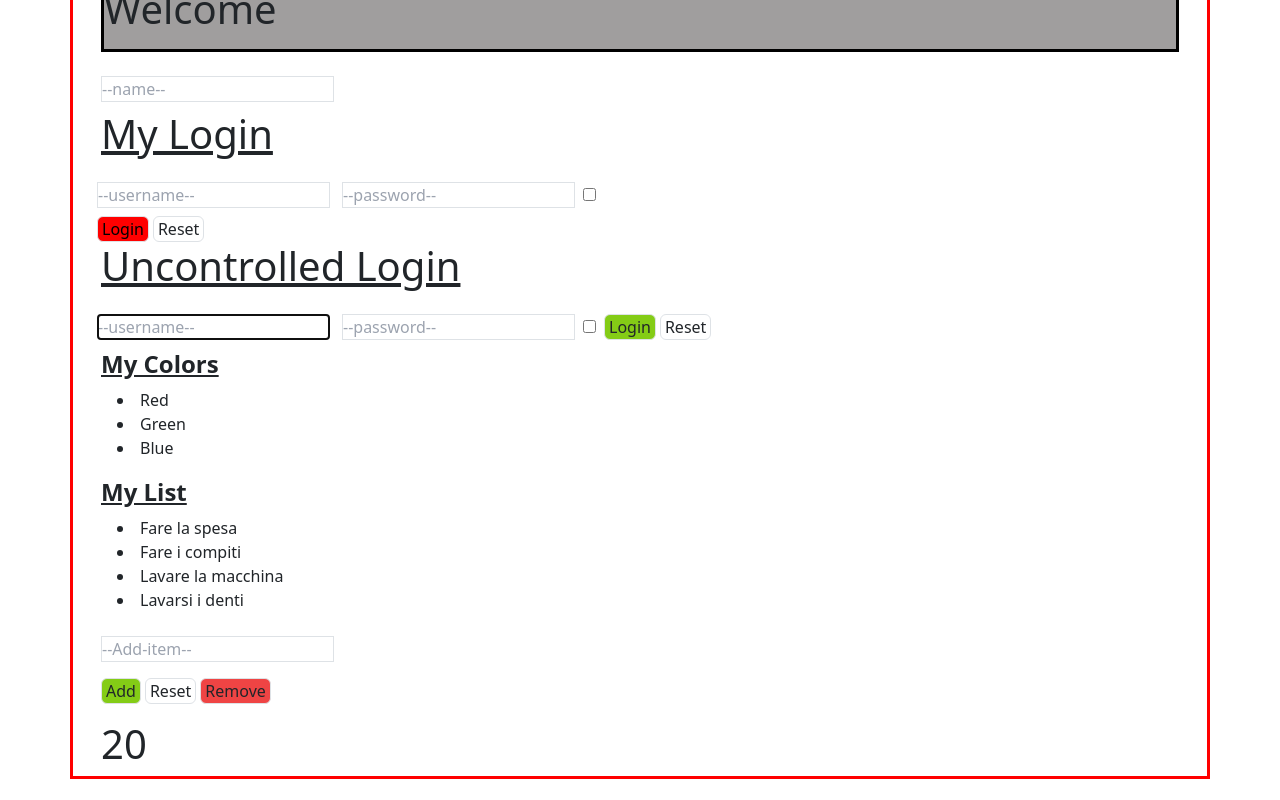
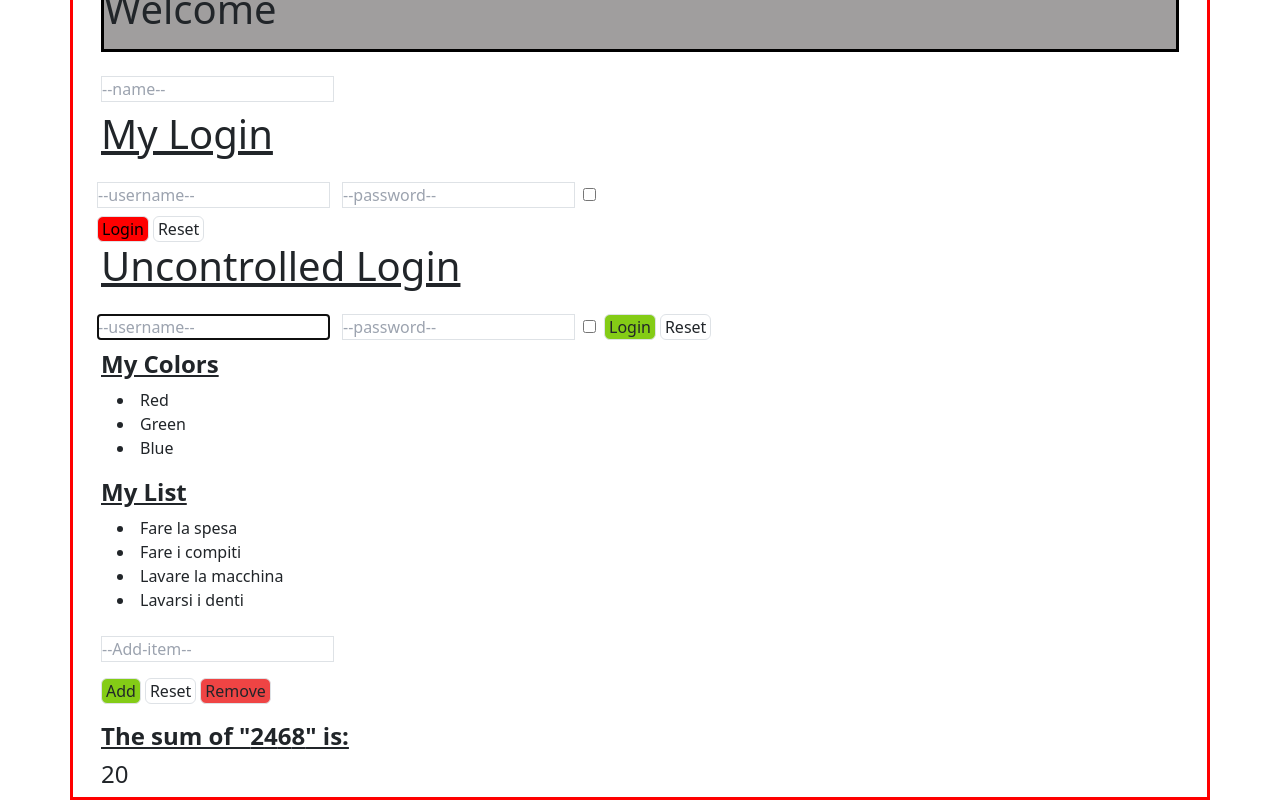
Before and after one commit to maxuel99/react-exercises, a React (Create React App) app: page / in a window 1280 px wide. Shown: the part 519-1319 px from the top of the page. Before the commit the page ends 1298 px from the top, so only its background shows below. Built offline with nearby package versions, Linux system fonts and the light colour scheme.

Commit message:
add style

```diff
--- a/src/Sum.js
+++ b/src/Sum.js
@@ -5,6 +5,9 @@ export function Sum(props) {
     },0)
 
     return (
-        <h1 className="ml-4">{sum}</h1>
+        <div>
+            <h2 className="text-2xl font-bold underline mx-3 mb-2">The sum of "{props.numbers}" is:</h2>
+            <h4 className="ml-4">{sum}</h4>
+        </div>
     )
 }
```
